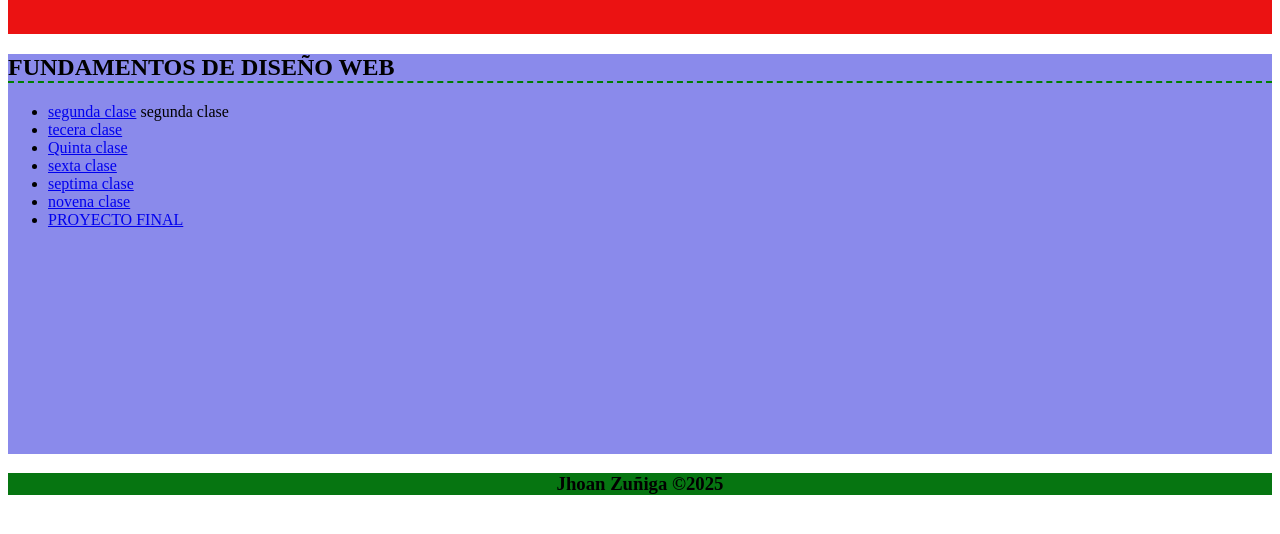
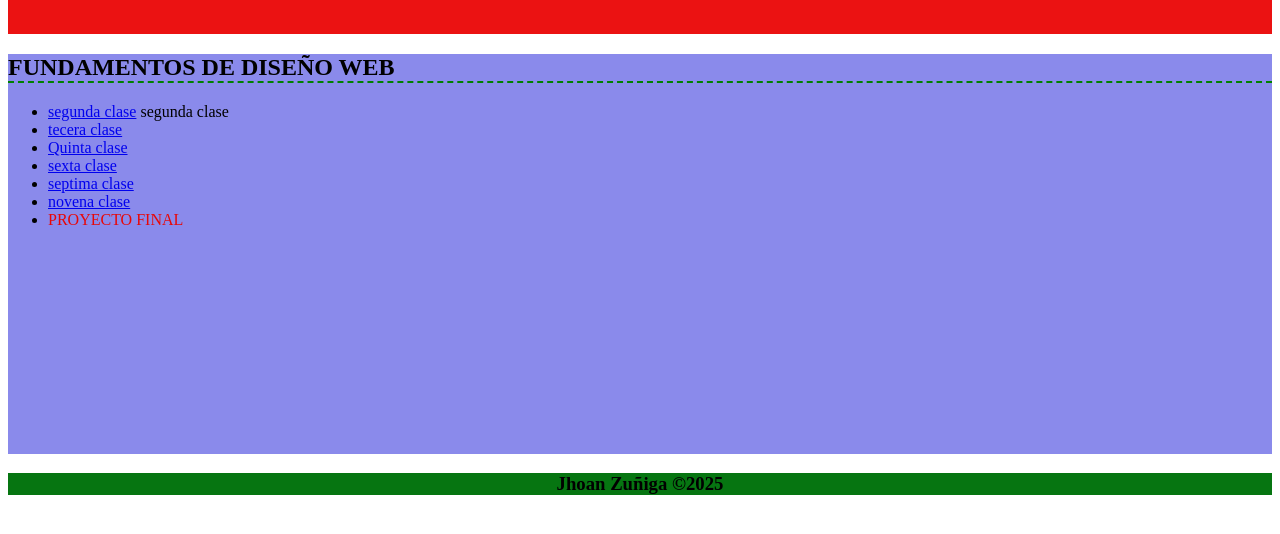
Before and after one commit to Jhoan317/Jhoan317.github.io, a plain HTML site: page portafolio.html in a window 1280 px wide. Shown: the part 94-628 px from the top of the page. Drawn offline with Linux system fonts and the light colour scheme.

Commit message:
style (1).css

```diff
--- a/style (1).css
+++ b/style (1).css
@@ -25,3 +25,13 @@ footer{
 h2{
     border-bottom: dashed 2px green;
 }
+#Proyecto{
+    text-decoration: none;
+    color: rgb(232, 6, 6);
+    display: flex;
+}
+#Proyecto:hover{
+    color: rgb(255, 255, 255);
+    text-shadow: rgb(0, 0, 0) 10px 10px 10px;
+    transition: 1.4s;
+}
```
